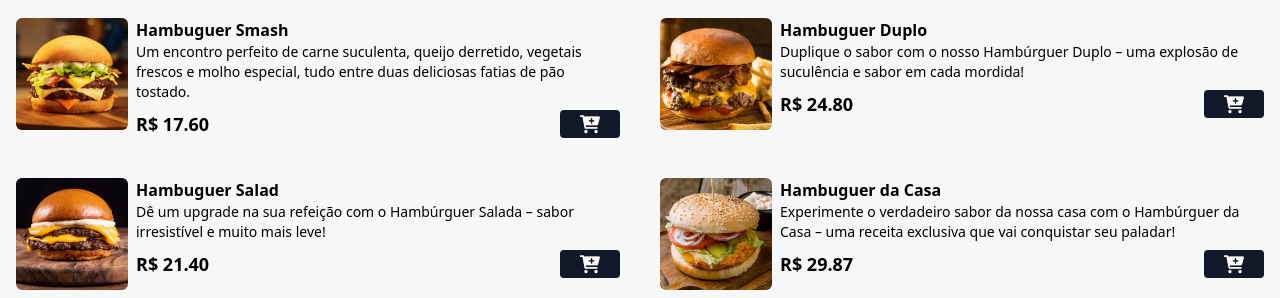
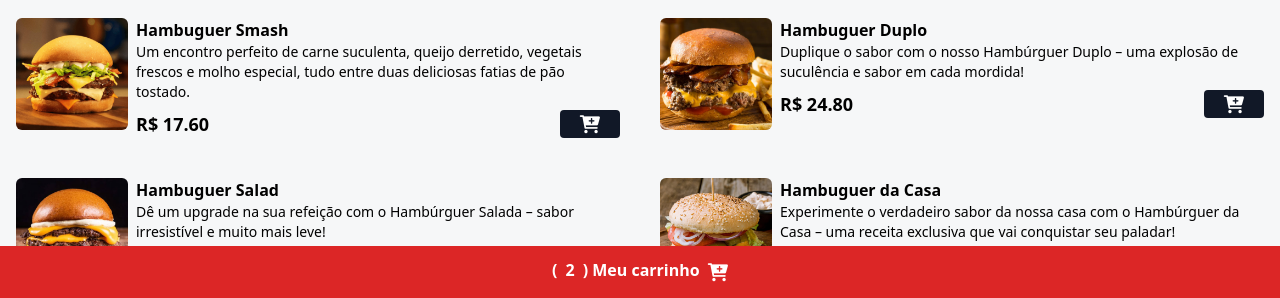
Before and after one commit to dududueedu/menuHambu, a website: page index.html in a window 1280 px wide. Shown: the part 502-800 px from the top of the page. Drawn offline with Linux system fonts and the light colour scheme.

Commit message:
add footer site

```diff
--- a/index.html
+++ b/index.html
@@ -137,7 +137,7 @@
             </h2>
         </div>
 
-        <main class="grid grid-cols-1 md:grid-cols-2 gap-7 md:gap-10 mx-auto max-w-7xl px-4 mb-16">
+        <main class="grid grid-cols-1 md:grid-cols-2 gap-7 md:gap-10 mx-auto max-w-7xl px-4 mb-16" id="menu-b">
             <!--Item-->
             <div class="flex gap-2 w-full my-4">
                 <img
@@ -185,5 +185,14 @@
         </main>
     </section>
 
+    <!--FOOTER-->
+    <footer class="w-full bg-red-600 py-3 fixed bottom-0 z-40 flex items-center justify-center">
+        <button class="text-white flex gap-2 font-bold" id="cart-btn">
+            (<span id="cart-count">2</span>)
+            Meu carrinho
+            <i class="fa fa-cart-plus text-lg text-white"></i>
+        </button>
+    </footer>
+
 </body>
 </html>
```
Also changed, not shown: styles/output.css.
